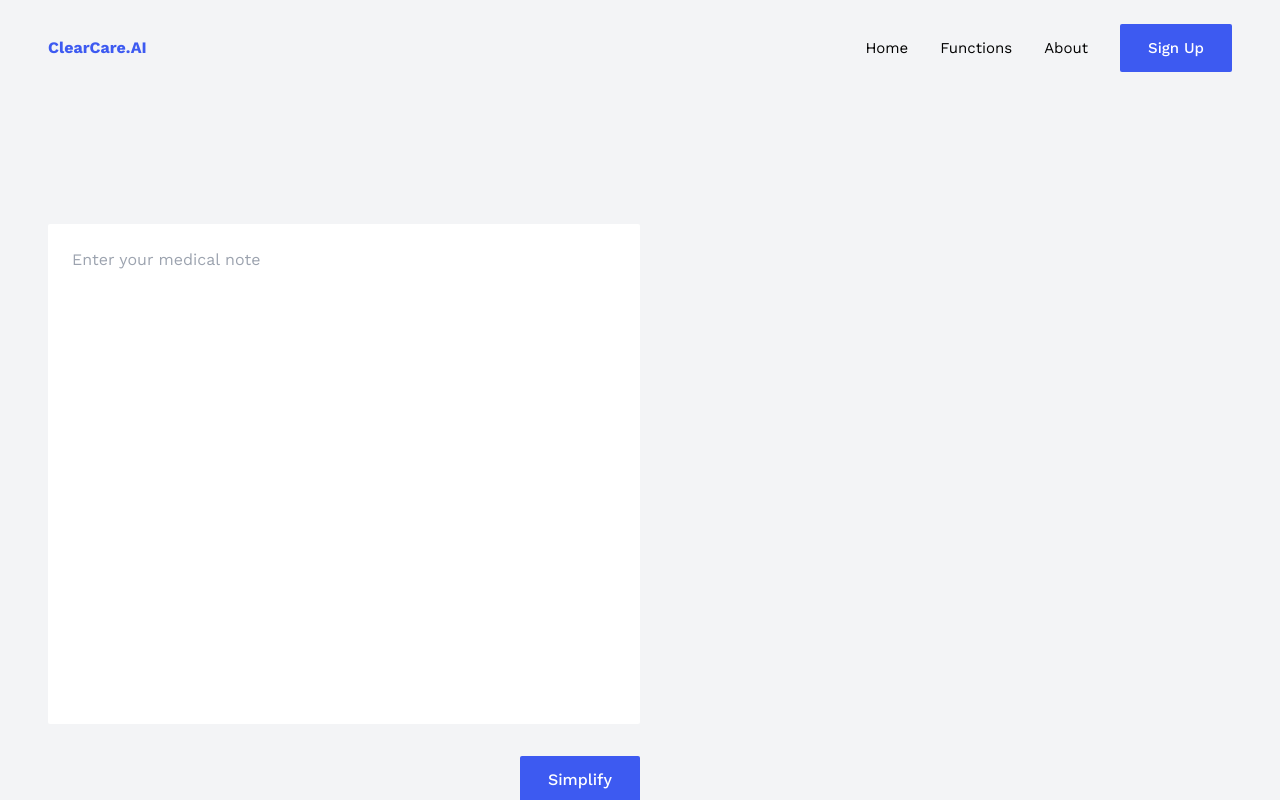
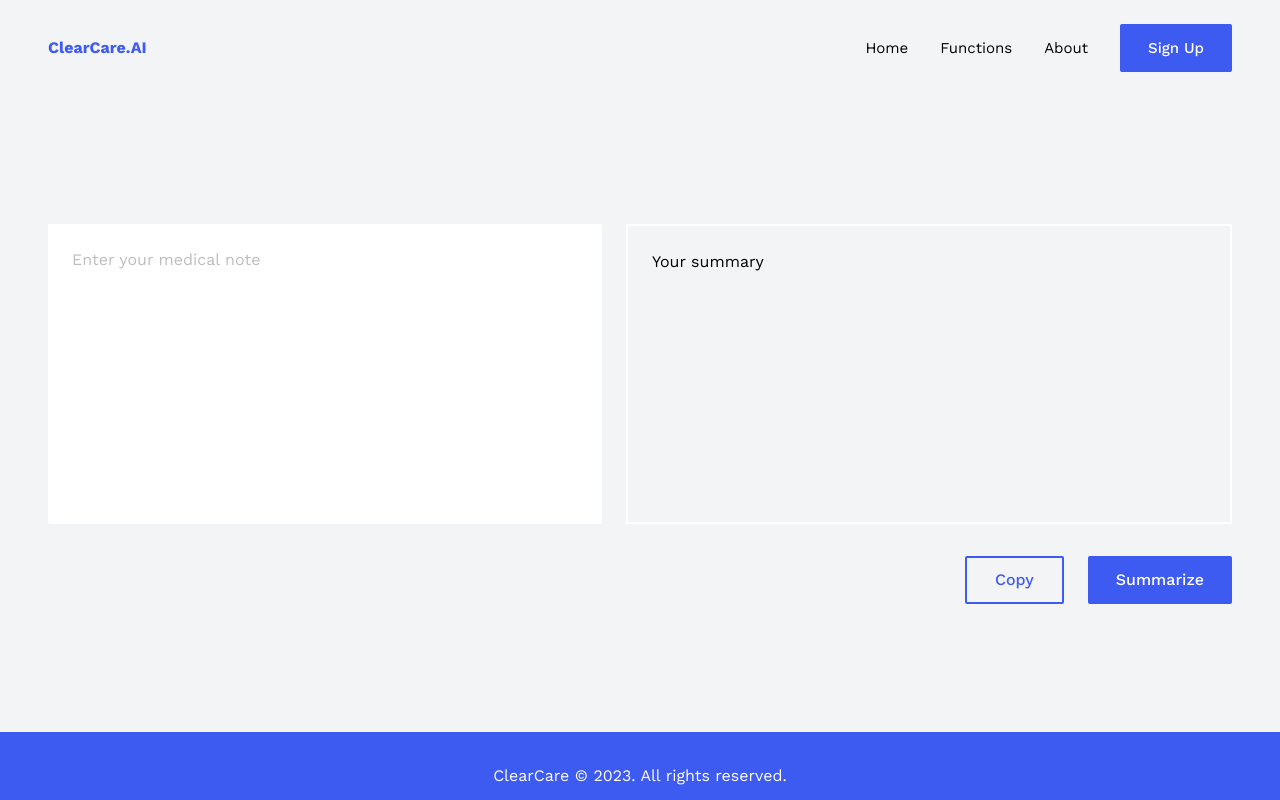
Before and after one commit to Medtalk-AI/clearcare, a React (Create React App) app: page /summary in a window 1280 px wide. Shown: the top 800 px of the page. Built offline with nearby package versions, Linux system fonts and the light colour scheme; a web font is replaced by a local one.

Commit message:
Updated summary page design

```diff
--- a/package.json
+++ b/package.json
@@ -3,6 +3,7 @@
   "version": "0.1.0",
   "private": true,
   "dependencies": {
+    "@material-tailwind/react": "^2.1.8",
     "@testing-library/jest-dom": "^5.17.0",
     "@testing-library/react": "^13.4.0",
     "@testing-library/user-event": "^13.5.0",
--- a/src/components/Summary.js
+++ b/src/components/Summary.js
@@ -1,21 +1,61 @@
-import React from 'react'
+import React, {useState} from 'react'
+import axios from 'axios'
 
 const Summary = () => {
+  const [input, setInput] = useState('')
+  const [alert, setAlert] = useState(false)
+  const [alertMsg, setAlertMsg] = useState('')
+
+  const createSummary = async (e) => {
+    e.preventDefault()
+    try {
+      const res = await axios.post('http://localhost:5500/api/user', {
+        input: input
+      })
+      console.log(`Data: ${res}`)
+    } catch (err) {
+      console.log(err)
+      showAlert("Sorry, something went wrong. Please try again.")
+      setInput('')
+    }
+  }
+
+  const showAlert = (msg) => {
+    setAlertMsg(msg)
+    setAlert(true)
+    setTimeout(() => {
+      setAlert(false)
+    }, 3000)
+  }
+
   return (
     <section className='section'>
-      <div className="container mx-auto lg:mt-24">
+      <form action='' className="container mx-auto lg:mt-24" onSubmit={(e) => createSummary(e)}>
+      {alert && <div className="rounded-sm bg-green-200 text-green-700 text-center p-4 w-full mt-[50px]" role="alert">
+        <p>{alertMsg}</p>
+      </div>}
         <div className='flex flex-col lg:flex-row mt-[50px]'>
-          <div className="flex-1 flex flex-col items-end">
-            <textarea className="textarea" placeholder='Enter your medical note'></textarea>
-            <button className="btn btn-md bg-accent hover:bg-accent-hover mt-8 transition-all duration-300">
-              Simplify
-            </button>
+          <div className="flex-1 flex flex-col lg:mr-6">
+            <textarea
+              className="textarea"
+              onChange={(e) => setInput(e.target.value)}
+              value={input}
+              placeholder='Enter your medical note'
+            ></textarea>
           </div>
-          <div className='flex-1'>
-
+          <div className='flex-1 mt-4 lg:mt-0 bg-secondary border-solid border-2 border-primary p-6'>
+            Your summary
           </div>
         </div>
-      </div>
+        <div className='flex justify-end'>
+          <button className="btn btn-md text-accent bg-secondary border-solid border-accent border-2 hover:text-accent-hover hover:border-accent-hover hover:bg-secondary mt-8 transition-all duration-300 mr-6">
+            Copy
+          </button>
+          <button className="btn btn-md bg-accent hover:bg-accent-hover mt-8 transition-all duration-300">
+            Summarize
+          </button>
+        </div>
+      </form>
     </section>
   )
 }
--- a/src/data.js
+++ b/src/data.js
@@ -87,3 +87,12 @@ export const iphoneMockups = [
     img: Frame,
   },
 ];
+
+export const languages = [
+  {
+    title: "English"
+  },
+  {
+    title: "Chinese"
+  },
+];
--- a/src/index.css
+++ b/src/index.css
@@ -4,7 +4,7 @@
 
 @layer base {
   body {
-    @apply font-body text-paragraph leading-6 bg-gray-200;
+    @apply font-body text-paragraph leading-6 bg-secondary;
   }
   h1,
   h2,
@@ -36,7 +36,7 @@
     @apply bg-secondary text-paragraph h-[60px] pl-6 w-full font-body text-[15px] rounded-sm border-solid border-2 border-accent;
   }
   .textarea {
-    @apply bg-secondary resize-none w-full outline-none p-6 rounded-sm h-[500px] bg-primary;
+    @apply bg-secondary resize-none w-full outline-none p-6 rounded-sm h-[300px] bg-primary;
   }
   .active {
     @apply text-accent;
--- a/src/index.js
+++ b/src/index.js
@@ -2,6 +2,8 @@ import React from 'react'
 import ReactDOM from 'react-dom'
 import './index.css'
 import App from './App'
+
+import { ThemeProvider } from "@material-tailwind/react";
 
 ReactDOM.render(
   <React.StrictMode>
--- a/tailwind.config.js
+++ b/tailwind.config.js
@@ -1,4 +1,6 @@
-module.exports = {
+const withMT = require("@material-tailwind/react/utils/withMT");
+
+module.exports = withMT({
   content: ['./src/**/*.{js,jsx,ts,tsx}'],
   theme: {
     fontFamily: {
@@ -30,4 +32,4 @@ module.exports = {
     },
   },
   plugins: [],
-};
+});
```
Also changed, not shown: 12 other files (tests, documents, lock files or other folders).
